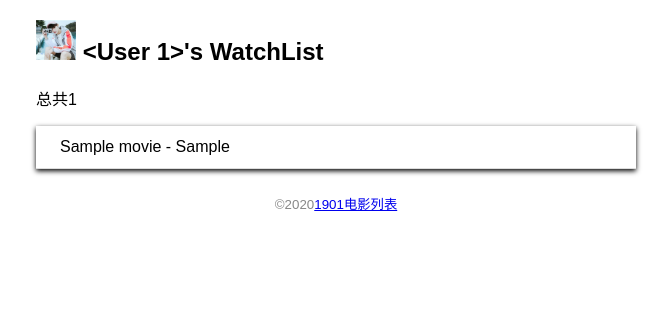
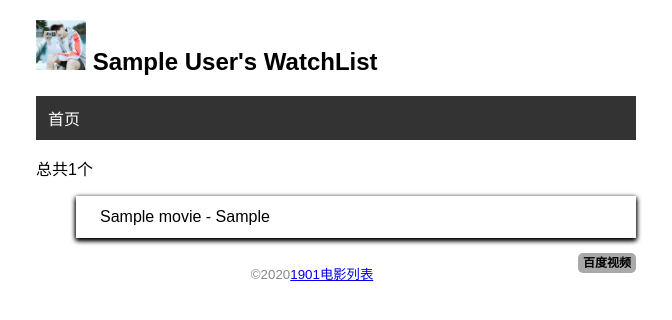
Before and after one commit to gzh0201/flask1901, a Flask app: page / in a window 1280 px wide. Shown: the top 320 px of the page, without its empty margins (304-976 px from the left). Run offline with Flask 2, Linux system fonts and the light colour scheme; tables that the repository leaves empty hold one stand-in row (values such as "Sample post").

Commit message:
模板提交

```diff
--- a/day1/watchlist/app.py
+++ b/day1/watchlist/app.py
@@ -29,6 +29,12 @@ class Movie(db.Model):
     title = db.Column(db.String(20))
     year = db.Column(db.String(4))
 
+#模板上下文处理函数
+@app.context_processor
+def common_user():
+    user = User.query.first()
+    return dict(user=user)
+
 #views
 @app.route('/')
 def index():
@@ -47,9 +53,10 @@ def index():
 #     ]
 #     return render_template('index.html',name=name,movies=movies)
     # return "<h1>Hello,Flask 中国<h1>"
-    user = User.query.first()
+    # user = User.query.first()
     movies = Movie.query.all()
-    return render_template('index.html',user=user,movies=movies)
+    # return render_template('index.html',user=user,movies=movies)
+    return render_template('index.html',movies=movies)
 
 
 #动态url
@@ -96,3 +103,12 @@ def forge():
 
     db.session.commit()
     click.echo("插入数据成功")
+
+
+#错误处理函数
+@app.errorhandler(404)
+def page_not_found(e):
+    # user = User.query.first()
+    #返回模板和状态码
+    # return render_template('404.html',user=user),404
+    return render_template('404.html')
--- a/day1/watchlist/static/css/style.css
+++ b/day1/watchlist/static/css/style.css
@@ -1,9 +1,11 @@
-/* 页面整体 */
+/* 页面整体设置 */
+
 body{
     margin: 0 auto;
     max-width: 600px;
     font-size: 16px;
     font-family: Arial, Helvetica, sans-serif;
+
 }
 
 /* 页脚 */
@@ -12,24 +14,60 @@ footer{
     margin-top: 15px;
     text-align: center;
     padding: 10px;
+
 }
-
-/* avatar */
+/* 图片 */
 .avatar{
-    width: 40px;
+    width: 50px;
 }
 
 /* 电影列表 */
-.movie-list{
+.movie-list li{
     list-style: none;
     padding: 0;
     margin-bottom: 15px;
-    box-shadow: 0 2px 5px 0 rgba(0, 0, 0, 16);
+    box-shadow:0 2px 5px 0 rgba(0,0,0,16),0 2px 5px 0 rgba(0,0,0,16);
 }
+
+
 .movie-list li{
     padding: 12px 24px;
-    border-bottom: 1px solid #ddd;
+    box-shadow: 1px solid #ddd;
 }
 .movie-list li:hover{
-    background-color: rgb(137, 137, 231);
+    background-color: lemonchiffon;
 }
+
+nav ul{
+    list-style: none;
+    margin: 0;
+    padding: 0;
+    overflow: hidden;
+    background: #333333;
+
+}
+nav li{
+    float: left;
+}
+nav li a{
+    display: block;
+    color: white;
+    text-align: center;
+    padding: 10px 12px;
+    text-decoration: none;
+}
+nav li a:hover{
+    background: #111111;
+}
+.float-right{
+    float: right;
+}
+.baidu{
+    font-size: 12px;
+    font-weight: bold;
+    color: black;
+    text-decoration: none;
+    background: darkgray;
+    border-radius: 5px;
+    padding: 3px 5px;
+}
--- /dev/null
+++ b/day1/watchlist/templates/base.html
@@ -0,0 +1,29 @@
+<!DOCTYPE html>
+<html lang="zh">
+<head>
+    {% block head %}
+    <meta charset="UTF-8">
+    <meta name="viewport" content="width=device-width, initial-scale=1.0">
+    <meta http-equiv="X-UA-Compatible" content="ie=edge">
+    <title>{{ user.name }}'s WatchList</title>
+    <link rel="stylesheet" href="{{ url_for('static',filename='css/style.css') }}">
+    {% endblock %}
+</head>
+<body>
+    <h2>
+        <img class="avatar" src="{{ url_for('static',filename='image/1.jpg') }}" alt="头像">
+        {{user.name}}'s WatchList
+    </h2>
+    <nav>
+        <ul>
+            <li>
+                <a href="{{ url_for('index') }}">首页</a>
+            </li>
+        </ul>
+    </nav>
+    {% block content %}{% endblock %}
+    <footer>
+        <small>&copy;2020<a href='#'>1901电影列表</a></small>
+    </footer>
+</body>
+</html>
--- a/day1/watchlist/templates/index.html
+++ b/day1/watchlist/templates/index.html
@@ -1,25 +1,35 @@
-<!DOCTYPE html>
-<html lang="zh">
+<!-- <!DOCTYPE html>
+<html lang="en">
 <head>
     <meta charset="UTF-8">
     <meta name="viewport" content="width=device-width, initial-scale=1.0">
-    <meta http-equiv="X-UA-Compatible" content="ie=edge">
-    <title>{{user.name}}'s WatchList</title>
-    <link rel="stylesheet" href="{{ url_for('static',filename='css/style.css') }}">
+    <title>{{ user.name }}'s watchlist</title>
+    <link rel="stylesheet" href="{{url_for('static',filename='css/index.css')}}">
 </head>
 <body>
     <h2>
-        <img class="avatar" src="{{ url_for('static',filename='image/1.jpg') }}" alt="头像">
-        {{user}}'s WatchList
-    </h2>
-    <p>总共{{ movies|length }}</p>
-    <ul class="movie-list" >
-        {% for movie in movies %}
-        <li>{{movie.title}} - {{movie.year}}</li>
+        <img src="{{url_for('static',filename='images/1.jpg')}}" alt="头像" class="avatar">
+        {{ user.name }}'s watchlist</h2> -->
+
+
+    <!-- 过滤器 变量| -->
+
+    {% extends 'base.html'%}
+    {% block content %}
+    <p>总共{{movies|length}}个</p>
+    <ul class="movie-list">
+        {% for movies in movies %}
+        <li>{{movies.title}} - {{movies.year}}</li>
+        <span class="float-right">
+            <a  class='baidu'href="http://v.baidu.com/v?word={{ movies.title }}&ct=301989888&rn=67&pn=0&db=0&s=0&fbl=800&ie=utf-8" target="_blank" title="在百度视频中查找">百度视频</a>
+
+        </span>
         {% endfor %}
     </ul>
-    <footer>
-        <small>&copy;2020<a href='#'>1901电影列表</a></small>
-    </footer>
+    {% endblock %}
+
+    <!-- <footer>
+        <small>&copy;2020<a href="#">1901电影列表</a></small>
+    </footer> -->
 </body>
 </html>
```
Also changed, not shown: day1/watchlist/templates/404.html (added, +9 -0 lines).
